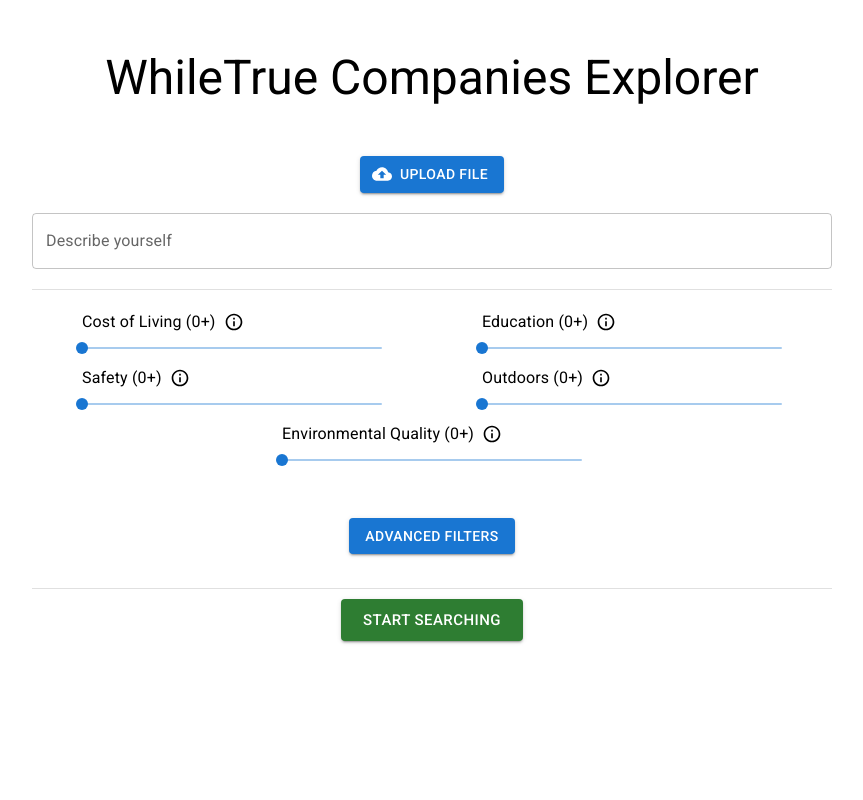
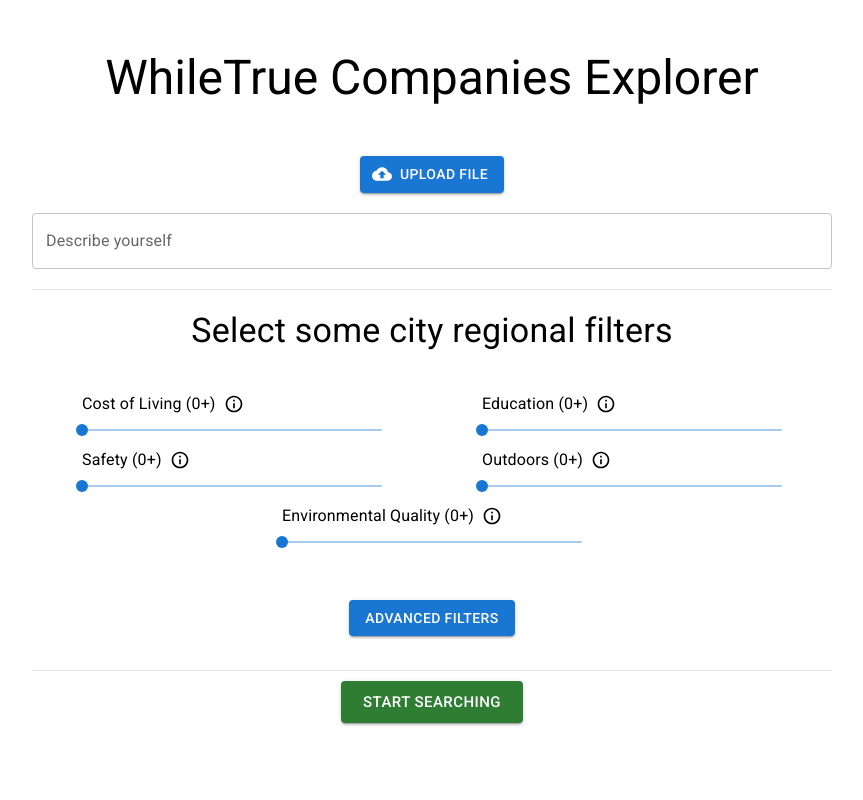
Before and after one commit to DragosGhinea/SmartHack-2023, a React (Create React App) app in the folder frontend/: page / in a window 1280 px wide. Shown: the top 800 px of the page, without its empty margins (208-1071 px from the left). Built offline with nearby package versions, Linux system fonts and the light colour scheme.

Commit message:
Adding title to regional preferences

```diff
--- a/frontend/src/input/RegionPreferences.js
+++ b/frontend/src/input/RegionPreferences.js
@@ -1,6 +1,6 @@
 import React, { useRef } from 'react'
 import ScoreSlider from './ScoreSlider'
-import { Box, Button } from '@mui/material'
+import { Box, Button, Typography } from '@mui/material'
 
 const RegionPreferences = ({setPreferences}) => {
   const advancedFiltersBox = useRef();
@@ -22,6 +22,7 @@ const RegionPreferences = ({setPreferences}) => {
             alignItems="center"
             flexDirection="column"
         >
+            <Typography variant="h4" mb={5}>Select some city regional filters</Typography>
             <Box
                 sx={{
                 display: 'flex',
```
